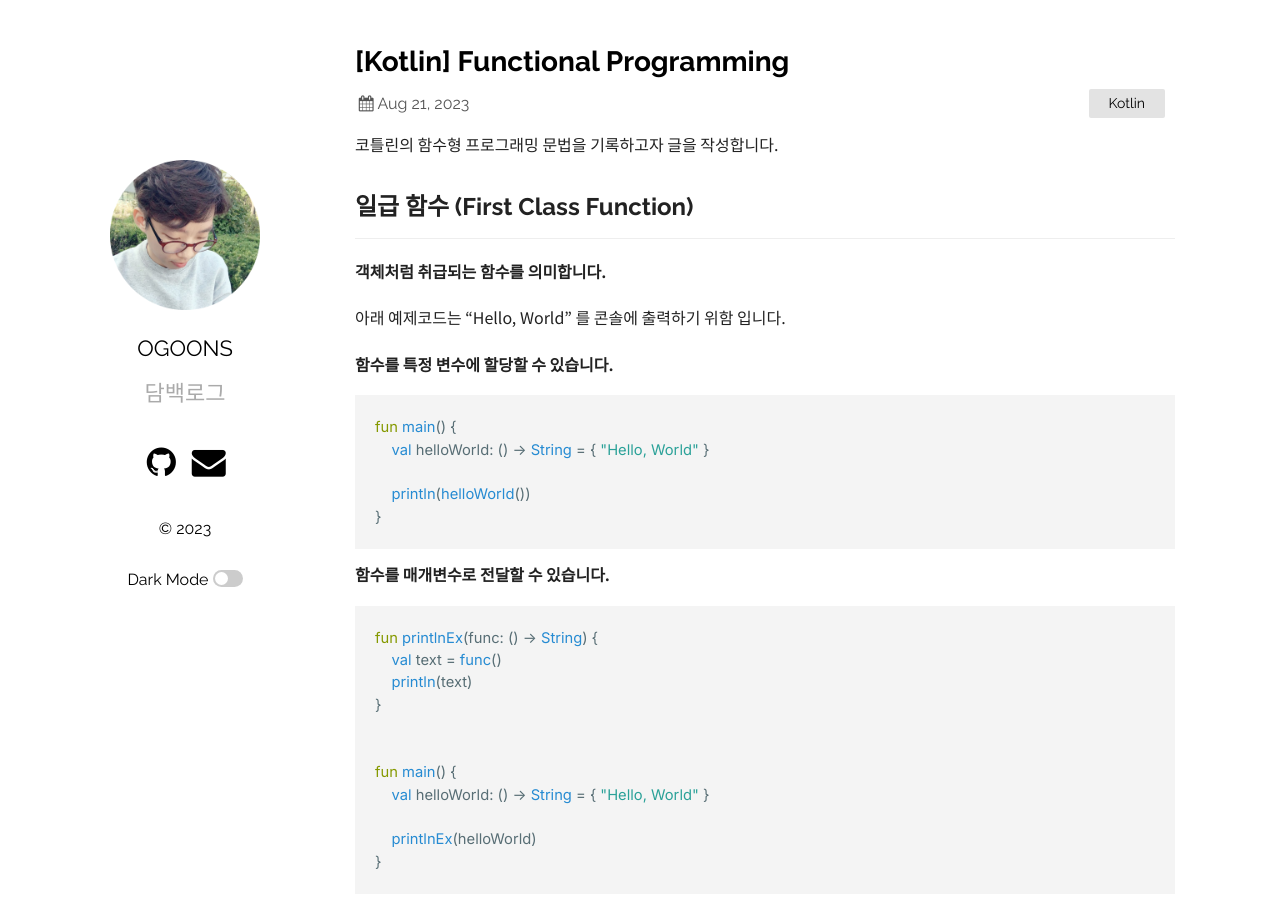
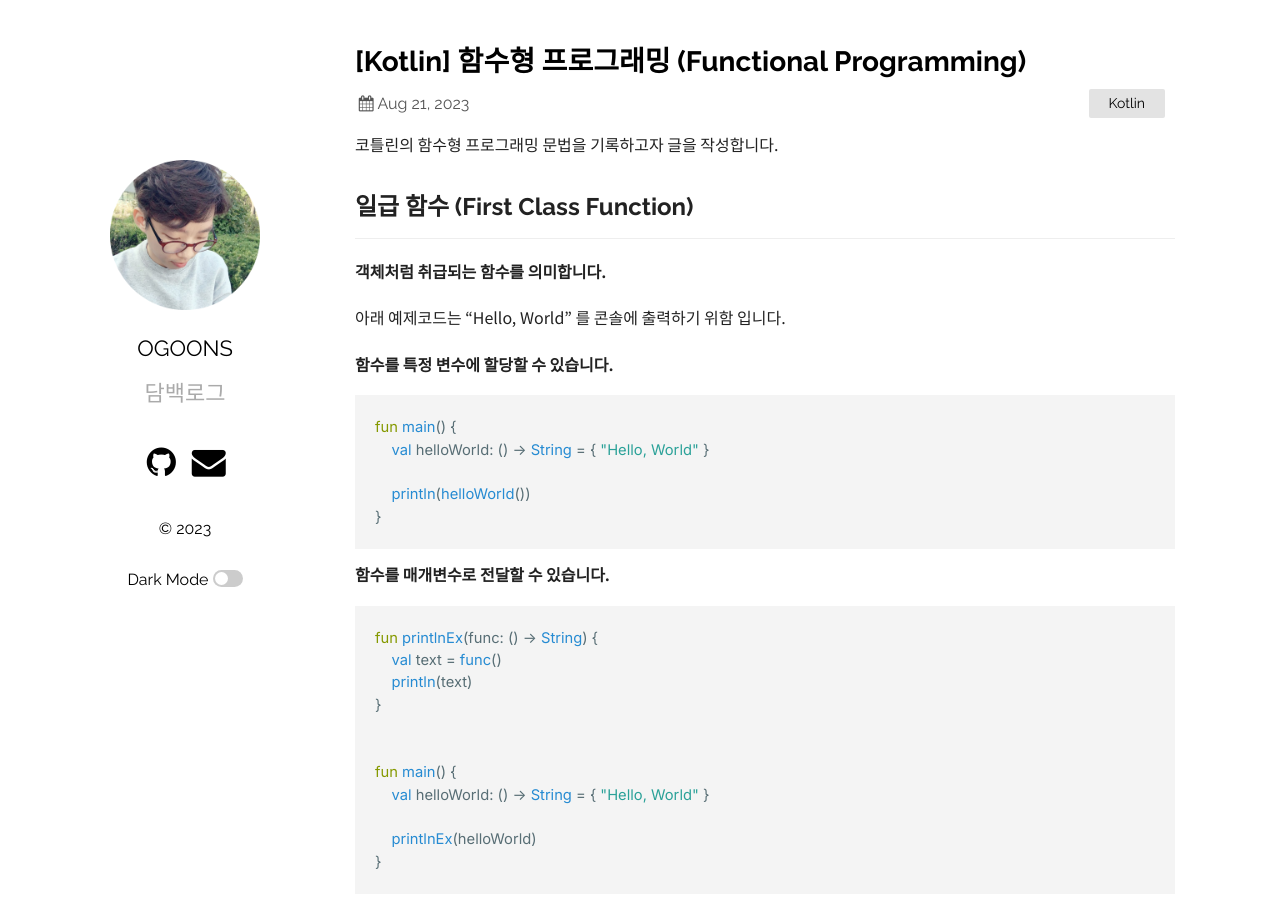
Before and after one commit to ogoons/ogoons.github.io, a Jekyll site: the page built from _posts/2023-08-21-kotlin-functional-programming.md, in a window 1280 px wide and 900 px high. Built offline with Jekyll 4.4.1, drawn with Linux system fonts in a browser that asks for light colours; comment, search, counter and statistics services are not loaded.

Commit message:
Update post

```diff
--- a/_posts/2023-08-21-kotlin-functional-programming.md
+++ b/_posts/2023-08-21-kotlin-functional-programming.md
@@ -1,6 +1,6 @@
 ---
 layout: post
-title: "[Kotlin] Functional Programming"
+title: "[Kotlin] 함수형 프로그래밍 (Functional Programming)"
 categories: Kotlin
 ---
 
```
